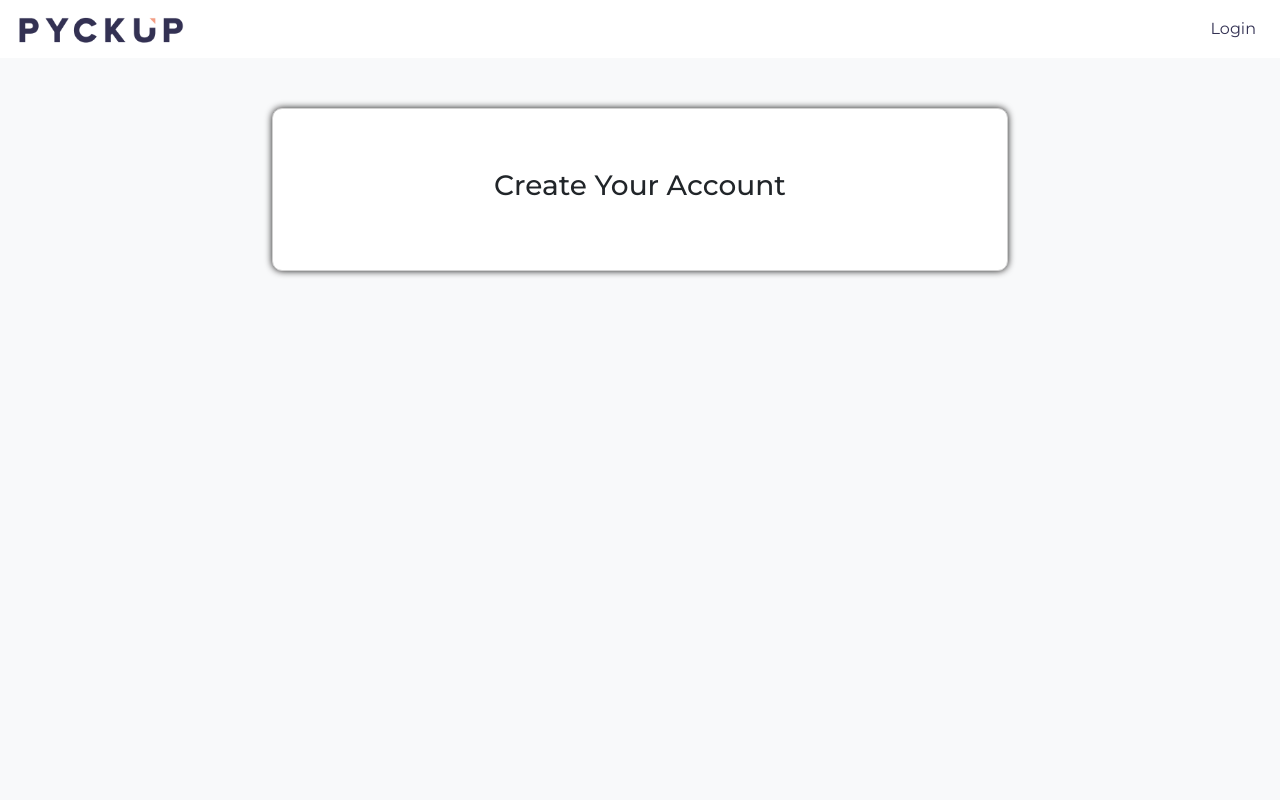
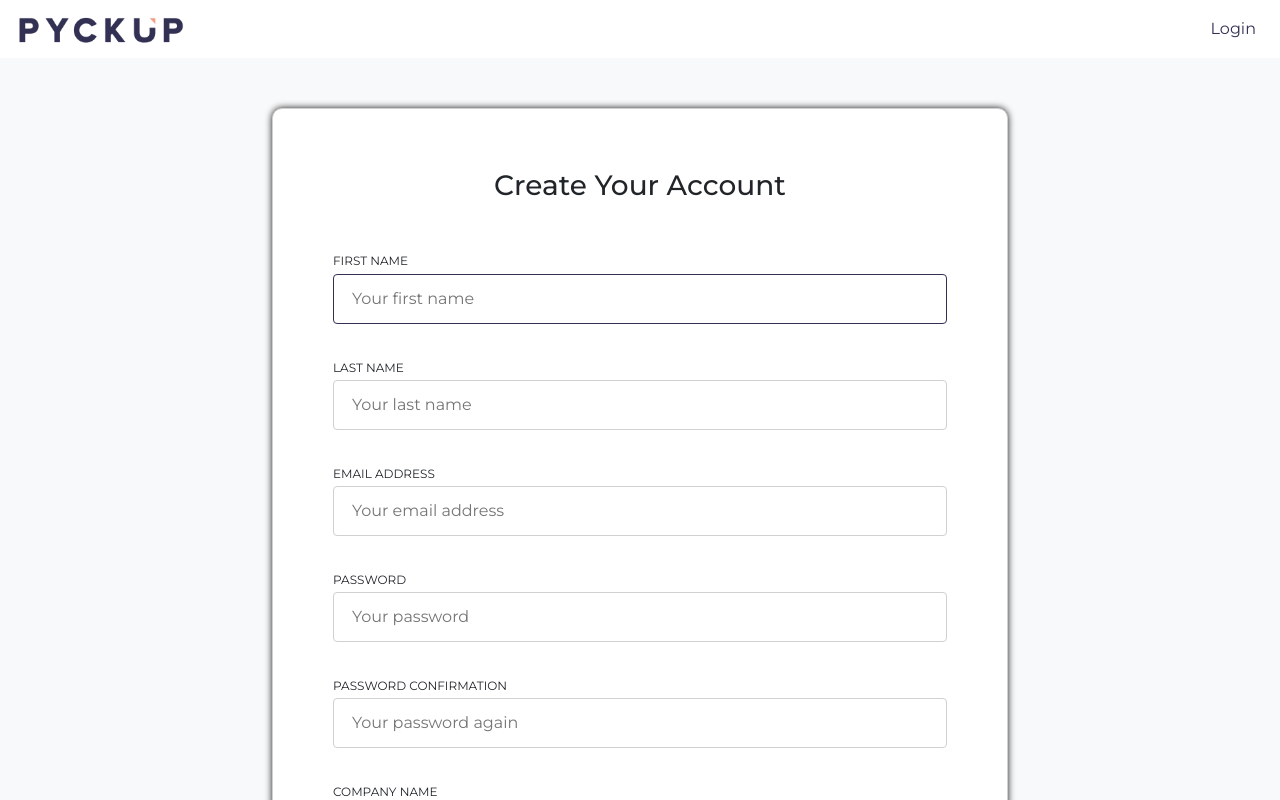
Before and after one commit to PalashBera/pyckup, a React (Create React App) app: page /login in a window 1280 px wide. Both pictures are taken after a click on the element "Signup". Shown: the top 800 px of the page. Built offline with nearby package versions, Linux system fonts and the light colour scheme.

Commit message:
Adding signup form with validator

```diff
--- a/src/components/LoginForm/index.js
+++ b/src/components/LoginForm/index.js
@@ -3,8 +3,6 @@ import RegistrationCard from '../RegistrationCard';
 import Textbox from '../Textbox';
 import SubmitButton from '../SubmitButton';
 import loginFormValidator from '../../validators/loginFormValidator';
-
-import './index.scss';
 
 function LoginForm({ toggleLoginForm }) {
   const [email, setEmail] = useState('');
@@ -38,7 +36,7 @@ function LoginForm({ toggleLoginForm }) {
           value={email}
           label='Email Address'
           error={errors.email}
-          type='text'
+          type='email'
           id='emailAddress'
           onChange={e => setEmail(e.target.value)}
           autoComplete='off'
--- a/src/components/LoginForm/index.scss
+++ /dev/null
@@ -1,19 +0,0 @@
-.registrationForm {
-  margin: 50px auto;
-}
-
-.formLink {
-  font-weight: 500;
-  color: #333153;
-  cursor: pointer;
-  font-size: 20px;
-  transition: all 0.5s ease;
-
-  &:hover {
-    color: #565384;
-  }
-}
-
-.formText {
-  user-select: none;
-}
--- a/src/components/SignupForm/index.js
+++ b/src/components/SignupForm/index.js
@@ -1,9 +1,121 @@
+import { useState } from 'react';
 import RegistrationCard from '../RegistrationCard';
+import Textbox from '../Textbox';
+import SubmitButton from '../SubmitButton';
+import signupFormValidator from '../../validators/signupFormValidator';
 
-function SignupForm({ toggleSignupForm }) {
+function SignupForm({ toggleLoginForm }) {
+  const [firstName, setFirstName] = useState('');
+  const [lastName, setLastName] = useState('');
+  const [email, setEmail] = useState('');
+  const [password, setPassword] = useState('');
+  const [passwordConfirmation, setPasswordConfirmation] = useState('');
+  const [companyName, setCompanyName] = useState('');
+  const [isLoading, setIsLoading] = useState(false);
+  const [errors, setErrors] = useState({});
+
+  const isValid = () => {
+    const { errors, isValid } = signupFormValidator({ firstName, lastName, email, password, passwordConfirmation, companyName });
+    if (!isValid) setErrors(errors);
+    return isValid;
+  }
+
+  const onSubmit = (e) => {
+    e.preventDefault();
+
+    if (isValid()) {
+      setErrors({});
+      setIsLoading(true);
+      console.log('Form has been submitted successfully.');
+    }
+  }
+
   return (
     <RegistrationCard>
       <h3>Create Your Account</h3>
+
+      <form className='registrationForm'>
+        <Textbox
+          fieldName='first_name'
+          value={firstName}
+          label='First Name'
+          error={errors.firstName}
+          type='text'
+          id='firstName'
+          onChange={e => setFirstName(e.target.value)}
+          autoComplete='off'
+          autoFocus={true}
+          placeHolder='Your first name'
+        />
+
+        <Textbox
+          fieldName='last_name'
+          value={lastName}
+          label='Last Name'
+          error={errors.lastName}
+          type='text'
+          id='lastName'
+          onChange={e => setLastName(e.target.value)}
+          autoComplete='off'
+          placeHolder='Your last name'
+        />
+
+        <Textbox
+          fieldName='email'
+          value={email}
+          label='Email Address'
+          error={errors.email}
+          type='email'
+          id='emailAddress'
+          onChange={e => setEmail(e.target.value)}
+          autoComplete='off'
+          placeHolder='Your email address'
+        />
+
+        <Textbox
+          fieldName='password'
+          value={password}
+          label='Password'
+          error={errors.password}
+          type='password'
+          id='password'
+          onChange={e => setPassword(e.target.value)}
+          autoComplete='off'
+          placeHolder='Your password'
+        />
+
+        <Textbox
+          fieldName='password_confirmation'
+          value={passwordConfirmation}
+          label='Password Confirmation'
+          error={errors.passwordConfirmation}
+          type='password'
+          id='passwordConfirmation'
+          onChange={e => setPasswordConfirmation(e.target.value)}
+          autoComplete='off'
+          placeHolder='Your password again'
+        />
+
+        <Textbox
+          fieldName='company_name'
+          value={companyName}
+          label='Company Name'
+          error={errors.companyName}
+          type='text'
+          id='companyName'
+          onChange={e => setCompanyName(e.target.value)}
+          autoComplete='off'
+          placeHolder='Your company name'
+        />
+
+        <SubmitButton
+          buttonText='Signup'
+          disabled={isLoading}
+          handleClick={onSubmit}
+        />
+      </form>
+
+      <p className='formText'>Already have an account? <span className='formLink' onClick={toggleLoginForm}>Login</span></p>
     </RegistrationCard>
   )
 }
--- a/src/stylesheets/index.scss
+++ b/src/stylesheets/index.scss
@@ -6,3 +6,23 @@ body {
 a {
   color: #333153;
 }
+
+.registrationForm {
+  margin: 50px auto;
+}
+
+.formLink {
+  font-weight: 500;
+  color: #333153;
+  cursor: pointer;
+  font-size: 20px;
+  transition: all 0.5s ease;
+
+  &:hover {
+    color: #565384;
+  }
+}
+
+.formText {
+  user-select: none;
+}
--- /dev/null
+++ b/src/validators/signupFormValidator.js
@@ -0,0 +1,46 @@
+export default function signupFormValidator(data) {
+  let errors = {};
+  let validationResult = false;
+  let mailFormat = /[a-z0-9!#$%&'*+/=?^_`{|}~-]+(?:\.[a-z0-9!#$%&'*+/=?^_`{|}~-]+)*@(?:[a-z0-9](?:[a-z0-9-]*[a-z0-9])?\.)+[a-z0-9](?:[a-z0-9-]*[a-z0-9])?/;
+
+  if (data.firstName === undefined || data.firstName.trim().length === 0) {
+    errors.firstName = 'This can\'t be blank.';
+  }
+
+  if (data.lastName === undefined || data.lastName.trim().length === 0) {
+    errors.lastName = 'This can\'t be blank.';
+  }
+
+  if (data.email === undefined || data.email.trim().length === 0) {
+    errors.email = 'This can\'t be blank.';
+  } else if (!data.email.match(mailFormat)) {
+    errors.email = 'Please enter valid email address.';
+  }
+
+  if (data.password === undefined || data.password.trim().length === 0) {
+    errors.password = 'This can\'t be blank.';
+  } else if (data.password.trim().length < 6) {
+    errors.password = 'Password length should be 6 or more.';
+  }
+
+  if (data.passwordConfirmation === undefined || data.passwordConfirmation.trim().length === 0) {
+    errors.passwordConfirmation = 'This can\'t be blank.';
+  } else if (data.passwordConfirmation.trim().length < 6) {
+    errors.passwordConfirmation = 'Password length should be 6 or more.';
+  } else if (data.passwordConfirmation.trim() !== data.password.trim()) {
+    errors.passwordConfirmation = 'Password confirmation should be same as password.';
+  }
+
+  if (data.companyName === undefined || data.companyName.trim().length === 0) {
+    errors.companyName = 'This can\'t be blank.';
+  }
+
+  if (Object.keys(errors).length === 0) {
+    validationResult = true;
+  }
+
+  return {
+    errors,
+    isValid: validationResult
+  }
+}
```
